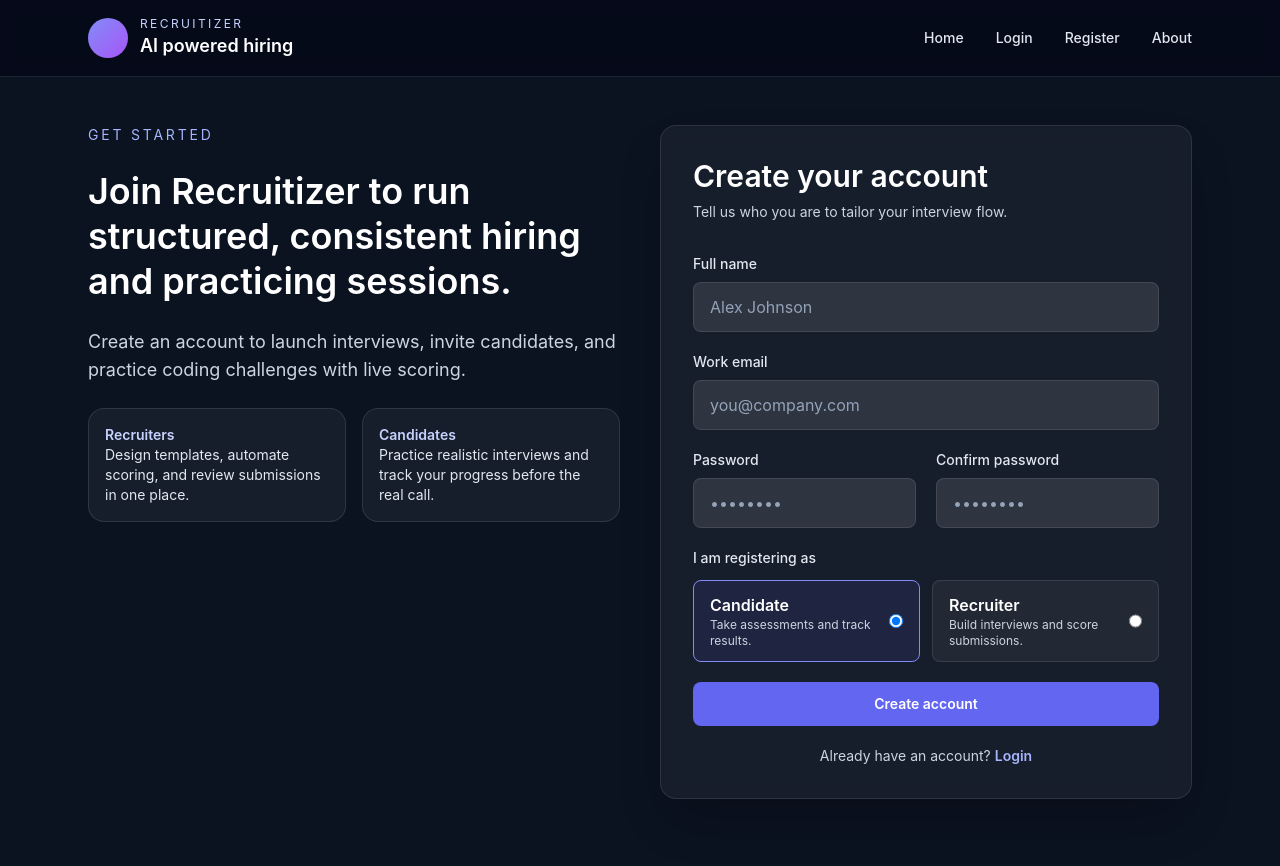
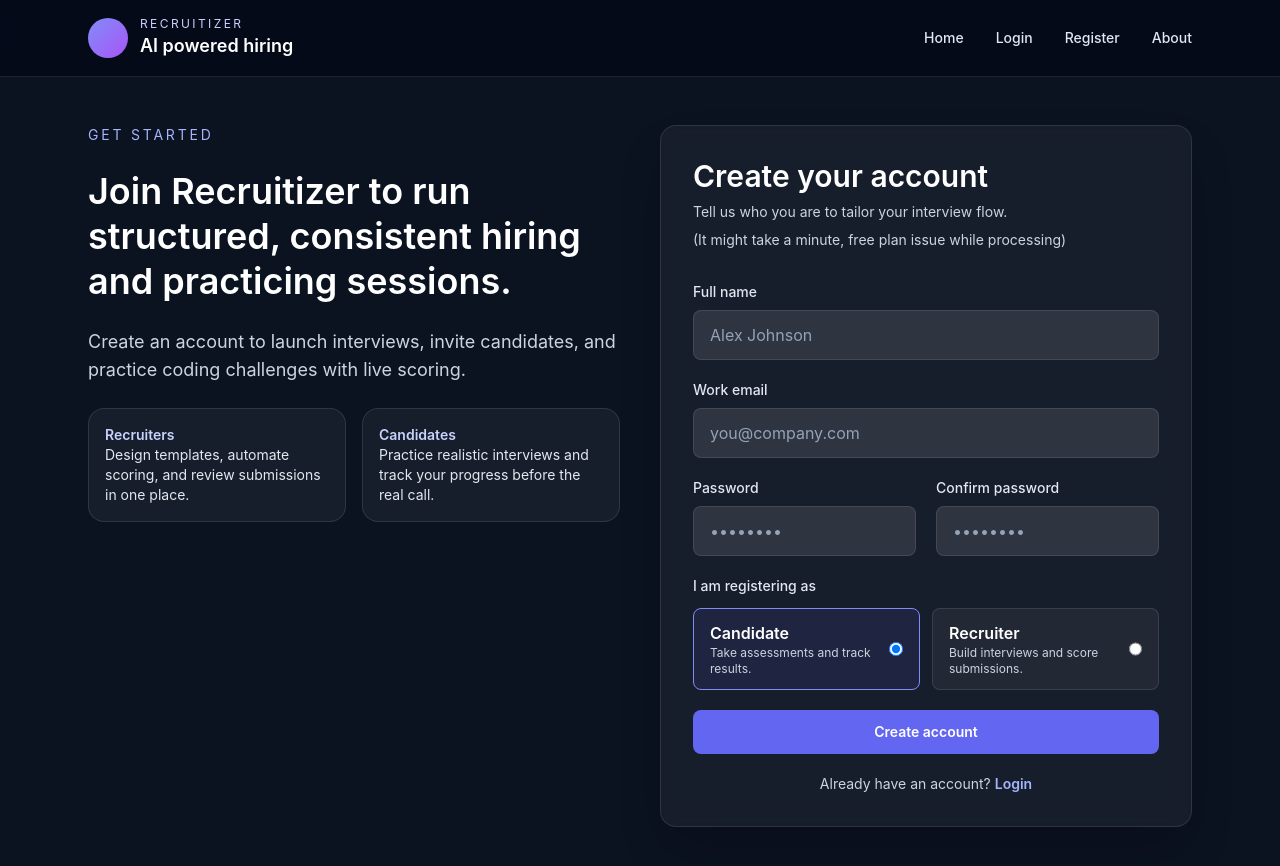
Before and after one commit to Kamalkishor0/recruitizer, a Next.js app in the folder client/: page /register in a window 1280 px wide. Shown: the top 866 px of the page. Built offline with nearby package versions, Linux system fonts and the light colour scheme; no server answers.

Commit message:
Added a warning

```diff
--- a/client/src/components/auth/RegisterForm.tsx
+++ b/client/src/components/auth/RegisterForm.tsx
@@ -76,7 +76,7 @@ export default function RegisterForm() {
 		<div className="w-full max-w-xl rounded-2xl border border-white/10 bg-white/5 p-8 shadow-2xl backdrop-blur">
 			<h2 className="text-3xl font-semibold text-white">Create your account</h2>
 			<p className="mt-2 text-sm text-slate-300">Tell us who you are to tailor your interview flow.</p>
-
+			<p className="mt-2 text-sm text-slate-300">(It might take a minute, free plan issue while processing)</p>
 			<form onSubmit={handleSubmit} className="mt-8 space-y-5">
 				<div className="space-y-2">
 					<label htmlFor="fullName" className="block text-sm font-medium text-slate-200">Full name</label>
```
